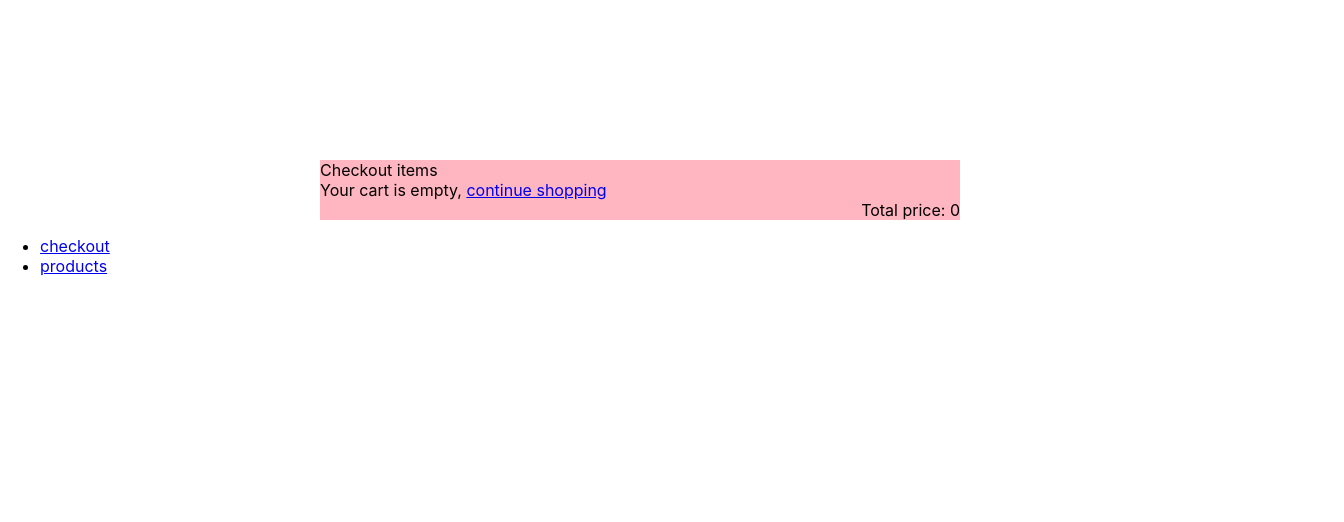
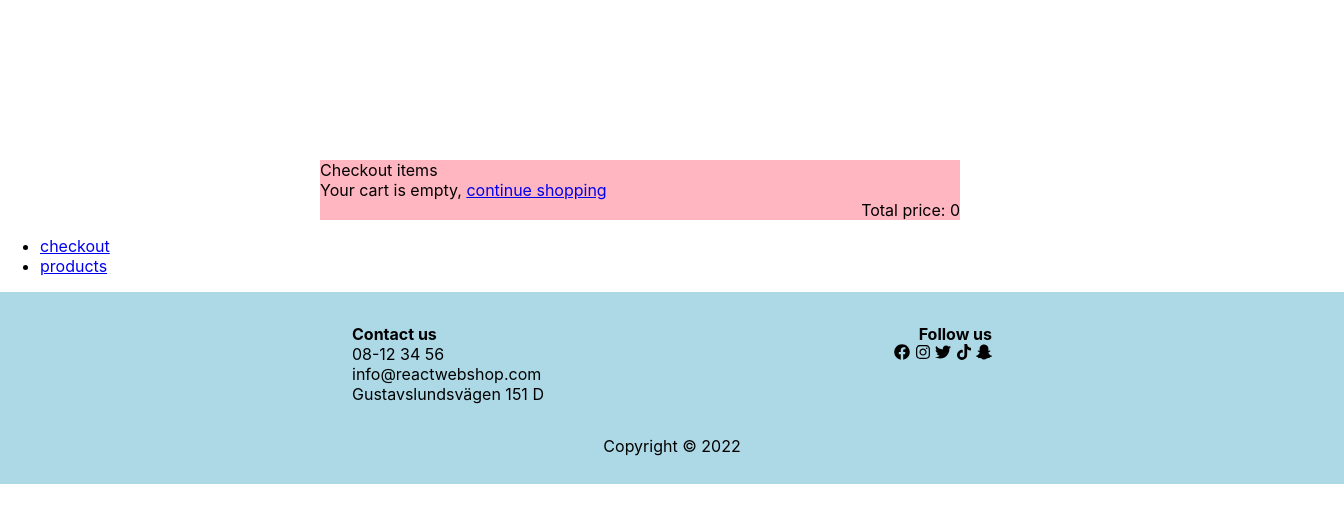
Before and after one commit to astridthil/Webshop-React, a React (Create React App) app: page /checkout in a window 1280 px wide. Shown: the top 522 px of the page, 1344 px wide, since content can reach past the window. Built offline with nearby package versions, Linux system fonts and the light colour scheme.

Commit message:
icons added

```diff
--- a/package.json
+++ b/package.json
@@ -8,8 +8,10 @@
     "@testing-library/user-event": "^13.5.0",
     "react": "^17.0.2",
     "react-dom": "^17.0.2",
+    "react-icons": "^4.3.1",
     "react-router-dom": "^6.2.1",
     "react-scripts": "5.0.0",
+    "styled-components": "^5.3.3",
     "web-vitals": "^2.1.4"
   },
   "scripts": {
--- a/src/App.css
+++ b/src/App.css
@@ -6,6 +6,11 @@
 .footer-follow {
   width: 25%;
   text-align: right;
+}
+
+.footer-social {
+  display: flex;
+  flex-direction: row;
 }
 
 .footer-contact-follow {
@@ -19,26 +24,25 @@
   background-color: lightblue;
   width: 100%;
   padding: 2rem;
-  position: absolute;
   bottom: 0;
 }
 
 .footer-copy {
   height: 1rem;
+  text-align: center;
 }
 
 .productpage-info {
   width: 20rem;
   height: 25rem;
   text-align: left;
-  background-color: lightpink;
 }
 
 .productpage {
   display: flex;
   flex-direction: row;
   justify-content: center;
-  background-color: antiquewhite;
+  background-color: rgb(216, 213, 210);
   width: 50rem;
   margin: auto;
   margin-top: 10rem;
--- a/src/App.js
+++ b/src/App.js
@@ -5,6 +5,7 @@ import ProductPage from './ProductPage';
 import Checkout from './Checkout';
 import { useState } from 'react';
 import {Link} from 'react-router-dom'
+import Footer from './Footer'
 
 
 function App() {
@@ -21,11 +22,7 @@ function App() {
           setSum(sum + product.price)
         }
     }
-   /* const checkoutProducts = checkoutItems.map((product) => (
-        <div key={product.id}>
-          {`${product.title}: ${product.price}`}
-        </div>
-      ));*/
+
   return (
     <div className="App">
       <BrowserRouter>
@@ -38,9 +35,8 @@ function App() {
         <li> <Link to='/checkout'>checkout</Link> </li>
         <li> <Link to='/products'>products</Link> </li>
       </ul>
+      <Footer />
       </BrowserRouter>
-
-
     </div>
   );
 }
--- a/src/Footer.js
+++ b/src/Footer.js
@@ -1,4 +1,5 @@
-import React from 'react'
+import React from 'react';
+import { FaFacebook, FaInstagram, FaTwitter, FaTiktok, FaSnapchatGhost } from "react-icons/fa";
 
 function Footer() {
   return (
@@ -6,16 +7,14 @@ function Footer() {
         <footer className='footer'>
         <div className='footer-contact-follow'>
           <div className='footer-contact'>
-            <div><b>Contact</b></div>
+            <div><b>Contact us</b></div>
             <div>08-12 34 56</div>
             <div>info@reactwebshop.com</div>
             <div>Gustavslundsvägen 151 D</div>
           </div>
         <div className='footer-follow'>
           <div><b>Follow us</b></div>
-          <div>Facebook</div>
-          <div>Instagram</div>
-          <div>Twitter</div>
+          <div><FaFacebook /> <FaInstagram /> <FaTwitter /> <FaTiktok /> <FaSnapchatGhost /></div>
         </div>
       </div>
         <div className='footer-copy'>Copyright &copy; 2022</div>
--- a/src/Product.js
+++ b/src/Product.js
@@ -5,7 +5,7 @@ function Product({product}) {
   const [products, setProducts] = useState([]);
   const fetchData = async () => {
       try {
-      const response = await fetch("https://codexplained.se/shoes.php");
+      const response = await fetch("https://codexplained.se/cakes.php");
       const data = await response.json();
       //console.log(data);
 
@@ -38,4 +38,6 @@ useEffect( () => {
   )
 }
 
+
+
 export default Product
--- a/src/ProductList.js
+++ b/src/ProductList.js
@@ -5,7 +5,7 @@ function ProductList() {
     const [products, setProducts] = useState([]);
     const fetchData = async () => {
         try {
-        const response = await fetch("https://codexplained.se/shoes.php");
+        const response = await fetch("https://codexplained.se/cakes.php");
         const data = await response.json();
         console.log(data);
 
--- a/src/ProductPage.js
+++ b/src/ProductPage.js
@@ -1,5 +1,7 @@
 import React, { useState, useEffect } from 'react'
 import { useParams } from 'react-router-dom'
+import styled from 'styled-components';
+
 
 function ProductPage(props) {
   const { addToCheckout, setSum, sum } = props;
@@ -9,7 +11,7 @@ function ProductPage(props) {
     const params = useParams();
     const fetchData = async () => {
         try {
-        const response = await fetch("https://codexplained.se/shoes.php?id=" + params.id);
+        const response = await fetch("https://codexplained.se/cakes.php?id=" + params.id);
         const data = await response.json();
 //console.log(data);
 
@@ -33,10 +35,17 @@ return (
         <p>About the product: {product.description}</p>
         <p>Products in stock: {product.storage}</p>
         <input></input>
+        <Button>
         <button onClick={() => addToCheckout(product)} className='cartbtn'>Add to cart</button>
+        </Button>
         </div>
     </div>
   )
 }
 
+const Button = styled.button`
+background-color: transparent;
+`
+
+
 export default ProductPage
```
Also changed, not shown: 1 other file (tests, documents, lock files or other folders).
